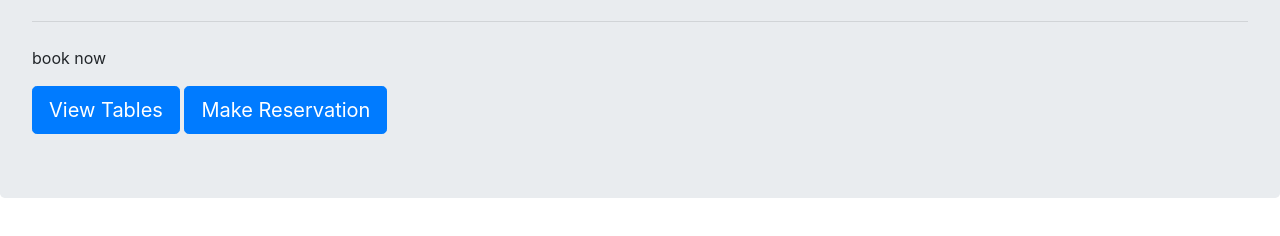
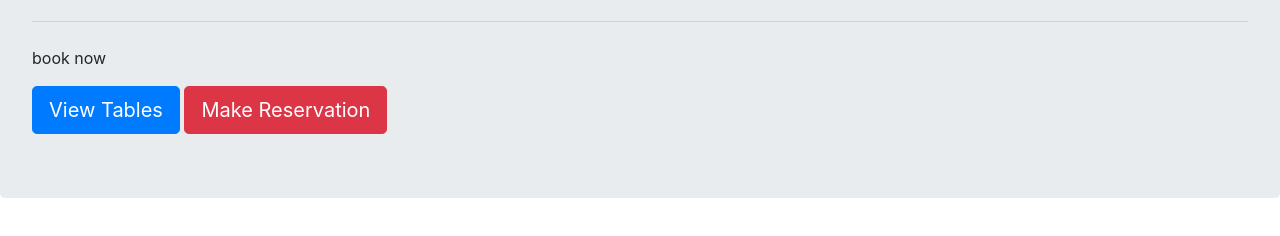
Before and after one commit to dviramontes29/hotRestraunt, a website: page index.html in a window 1280 px wide. Shown: the part 172-408 px from the top of the page. Drawn offline with nearby package versions, Linux system fonts and the light colour scheme.

Commit message:
button class change

```diff
--- a/index.html
+++ b/index.html
@@ -16,7 +16,7 @@
     <hr class="my-4">
     <p>book now</p>
     <a class="btn btn-primary btn-lg" href="#" role="button">View Tables</a>
-    <a class="btn btn-primary btn-lg" href="#" role="button">Make Reservation</a>
+    <a class="btn btn-danger btn-lg" href="#" role="button">Make Reservation</a>
   </div>
 </body>
 </html>
```
